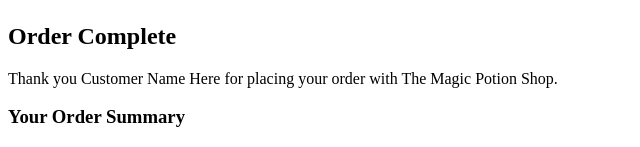
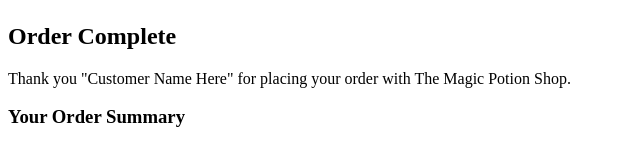
Before and after one commit to ramirolynch/javascript-group-project, a plain HTML site: page ordercomplete.html in a window 1280 px wide. Shown: the part 163-310 px from the top of the page, without its empty margins (0-640 px from the left). Drawn offline with Linux system fonts and the light colour scheme.

Commit message:
edited some typos in ordercomplete html file

```diff
--- a/ordercomplete.html
+++ b/ordercomplete.html
@@ -17,7 +17,7 @@
     <main>
     <h2>Order Complete</h2>
 
-    <p>Thank you <span>Customer Name Here</span> for placing your order with The Magic Potion Shop.</p>
+    <p>Thank you <span>"Customer Name Here"</span> for placing your order with The Magic Potion Shop.</p>
 
     <section>
         <h3>Your Order Summary</h3>
```
